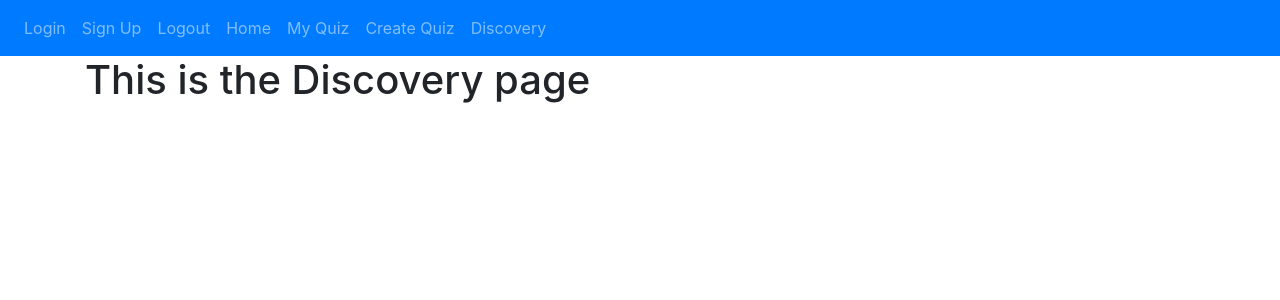
After one commit to C2Meng/Education-Forum, a Flask app: page /discovery in a window 1280 px wide. The commit adds this page. Shown: the top 300 px of the page. Run offline with Flask 3, Linux system fonts and the light colour scheme; some libraries are stand-ins or nearby versions.

Commit message:
Discovery-page Route Setup

```diff
--- a/website/__init__.py
+++ b/website/__init__.py
@@ -7,9 +7,13 @@ def create_app():
     from .views import views
     from .auth import auth
     from .question import question
+    from .teacher import teacher
+
 
     app.register_blueprint(views, url_prefix='/')
     app.register_blueprint(auth, url_prefix='/')
-    app.register_blueprint(question, url_prefix='/' )
+    app.register_blueprint(question, url_prefix='/')
+    app.register_blueprint(teacher, url_prefix='/')
+
 
     return app
--- /dev/null
+++ b/website/teacher.py
@@ -0,0 +1,7 @@
+from flask import Blueprint, render_template
+
+teacher = Blueprint('teacher', __name__)
+
+@teacher.route('/discovery')
+def discovery():
+    return render_template('discovery.html')
--- a/website/templates/base.html
+++ b/website/templates/base.html
@@ -34,8 +34,9 @@
                   <a class="nav-item nav-link" id="signUp" href="/sign-up">Sign Up</a>
                   <a class="nav-item nav-link" id="logout" href="/logout">Logout</a>
                   <a class="nav-item nav-link" id="home" href="/">Home</a>
-                  <a class="nav-item nav-link" id="quest" href="/quiz">Quiz</a>
+                  <a class="nav-item nav-link" id="quest" href="/quiz"> My Quiz</a>
                   <a class="nav-item nav-link" id="createquiz" href="/create-quiz">Create Quiz</a>
+                  <a class="nav-item nav-link" id="discovery" href="/discovery">Discovery</a>
 
                 </div>
             </div>
--- /dev/null
+++ b/website/templates/discovery.html
@@ -0,0 +1,5 @@
+{% extends "base.html" %} {% block title %}Discovery{% endblock %}
+
+{% block content %}
+<h1> This is the Discovery page </h1>
+{% endblock %}
```
Also changed, not shown: website/question.py (line endings or trailing spaces).
